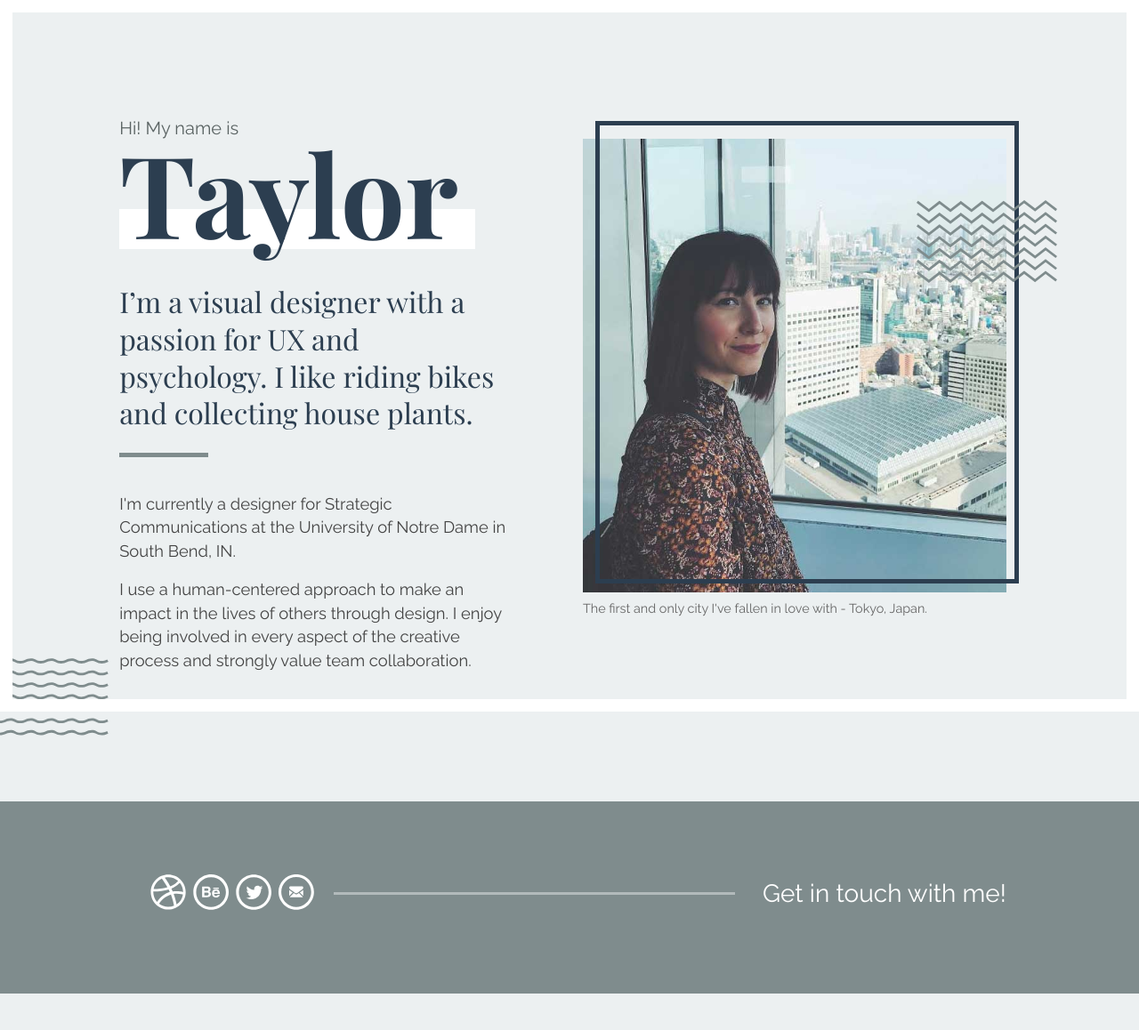
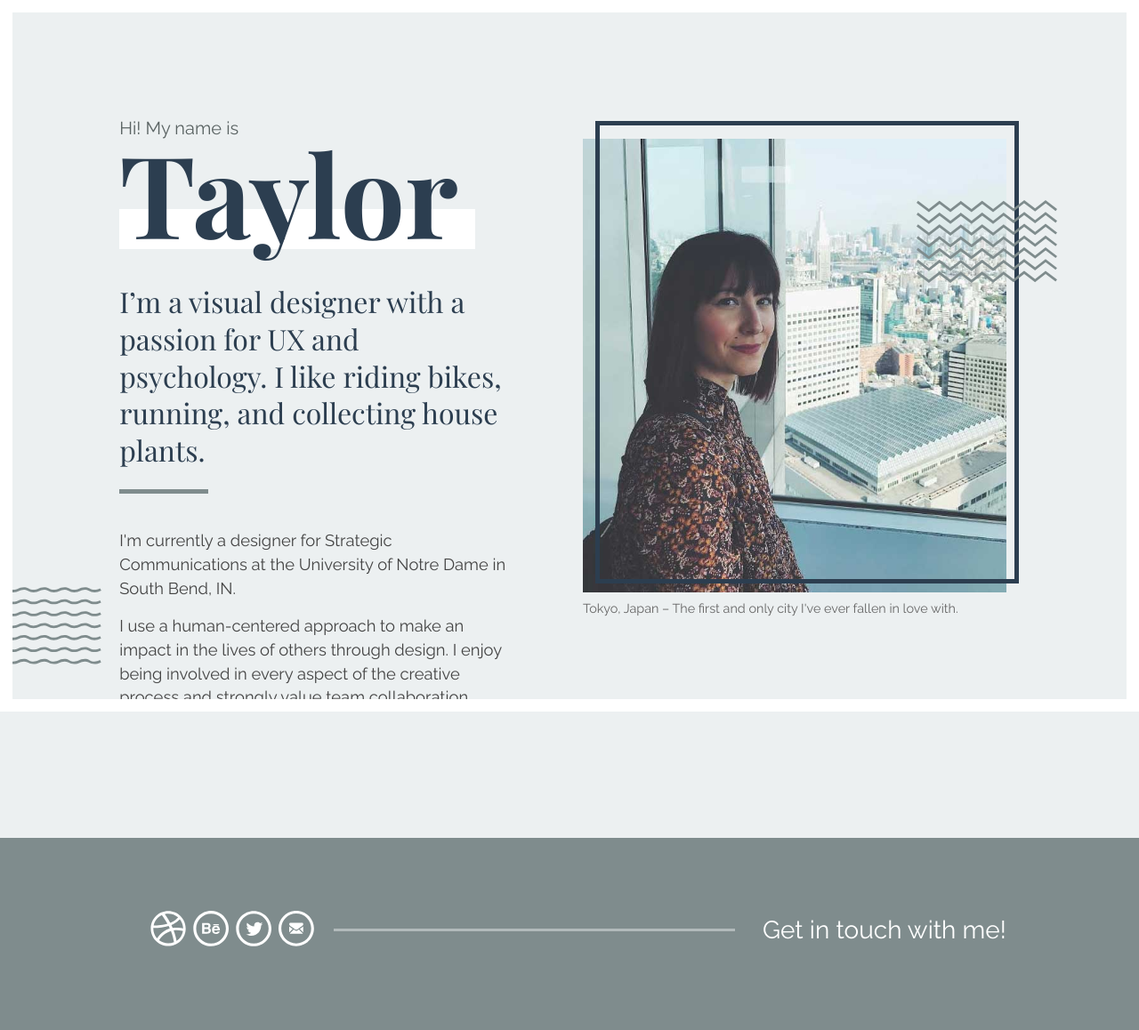
Before and after one commit to tpacket/tpacket.github.io, a PHP site: page / in a window 1280 px wide. Shown: the whole page at 89% size. Before the commit the page ends 1117 px from the top, so only its background shows below. Run offline with PHP 8.4, Linux system fonts and the light colour scheme.

Commit message:
Content and css updates

```diff
--- a/index.html
+++ b/index.html
@@ -35,7 +35,7 @@
 						<div class="col-md-7 col-lg-6 hero-intro">
 								<h1>Hi! My name is</h1>
 								<h2>Taylor</h2>
-								<p>I’m a visual designer with a passion for UX and psychology. I like riding bikes and collecting house plants.</p>
+								<p>I’m a visual designer with a passion for UX and psychology. I like riding bikes, running, and collecting house plants.</p>
 							<div class="hero-text">
 							<p>I'm currently a designer for Strategic Communications at the University of Notre Dame in South Bend, IN.</p>
 
@@ -45,8 +45,8 @@
 						</div>
 						<div class="col-md-5 col-lg-6">
 							<figure class="hero-image">
-								<img src="images/taylor-tokyo.jpg" alt="A girl looking at the camera, Tokyo cityscape in the background.">
-								<figcaption>The first and only city I've fallen in love with - Tokyo, Japan.</figcaption>
+								<img src="images/taylor-tokyo.jpg" alt="A girl looks at the camera, Tokyo cityscape in the background.">
+								<figcaption>Tokyo, Japan &ndash; The first and only city I've ever fallen in love with.</figcaption>
 							</figure>
 						</div>
 					</div>
--- a/page.css
+++ b/page.css
@@ -129,12 +129,12 @@ figcaption {margin:0.5em 0 0 0; color:#666; font-size:0.9em;}
 .hero-image {width:100%;}
 .hero-image:before {left:3%; height:93%;}
 
-.deco {position:absolute;  width:162px; height:255px; left:-2.5em; top:72vh; background:url('images/pattern2.svg') 100% 100% / contain no-repeat;}
+.deco {position:absolute; width:162px; height:255px; left:-3em; top:62vh; background:url('images/pattern2.svg') 100% 100% / contain no-repeat;}
 }
 
 /* 1400px */
 @media only screen and (min-width:87.5em) {
 .hero-intro h2 {font-size:10.5rem;}
   .hero-intro h2:after {width:520px;}
-.deco {top:71vh;}
+.deco {top:60vh; left:-2.5em;}
 }
```
